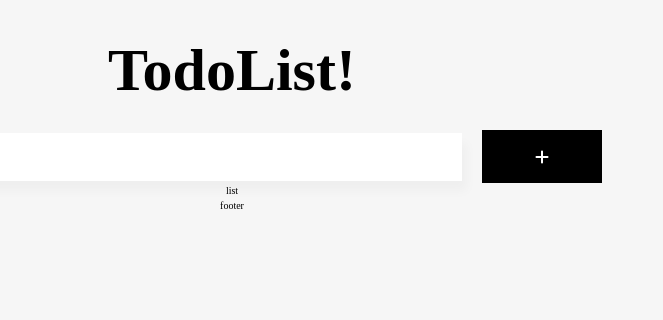
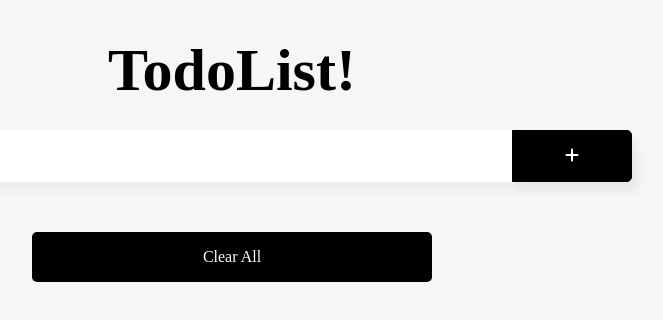
Before and after one commit to jy0813/VueStudy02, a Vue app in the folder vue-todo/: page / in a window 1280 px wide. Shown: the top 320 px of the page, without its empty margins (408-1071 px from the left). Built offline with nearby package versions, Linux system fonts and the light colour scheme.

Commit message:
feat: TodoList 기능 추가 완료

```diff
--- a/vue-todo/src/App.vue
+++ b/vue-todo/src/App.vue
@@ -28,7 +28,7 @@ export default {
 
 <style>
 .todo_wrap {
-  width: 800px;
+  width: 80rem;
   margin: 0 auto;
 }
 
--- a/vue-todo/src/components/TodoFooter.vue
+++ b/vue-todo/src/components/TodoFooter.vue
@@ -1,10 +1,28 @@
 <template>
-  <div>footer</div>
+  <div class="todo_clear">
+    <button class="clear_btn" @click="clearTodo">Clear All</button>
+  </div>
 </template>
 
 <script>
-export default {};
+export default {
+  methods: {
+    clearTodo() {
+      localStorage.clear();
+    },
+  },
+};
 </script>
 
 <style scoped>
+.clear_btn {
+  width: 50%;
+  height: 5rem;
+  margin: 5rem auto;
+  line-height: 5rem;
+  border-radius: 0.5rem;
+  background: #000;
+  font-size: 1.6rem;
+  color: #fff;
+}
 </style>
--- a/vue-todo/src/components/TodoHeader.vue
+++ b/vue-todo/src/components/TodoHeader.vue
@@ -1,5 +1,5 @@
 <template>
-  <div>
+  <div class="todo_header">
     <h1>TodoList!</h1>
   </div>
 </template>
--- a/vue-todo/src/components/TodoInput.vue
+++ b/vue-todo/src/components/TodoInput.vue
@@ -1,11 +1,13 @@
 <template>
-  <div>
+  <div class="todo_add">
     <div class="input_area shadow">
       <div class="input_box">
         <input type="text" v-model="newTodoItem" @keyup.enter="addTodo" />
+        <button @click="addTodo" class="shadow">
+          <i class="fas fa-plus"></i>
+        </button>
       </div>
     </div>
-    <button @click="addTodo"><i class="fas fa-plus"></i></button>
   </div>
 </template>
 
@@ -18,10 +20,12 @@ export default {
   },
   methods: {
     addTodo() {
-      this.newTodoItem;
-      // 저장하는 로직 api
-      localStorage.setItem(this.newTodoItem, this.newTodoItem);
-      this.clearInput();
+      if (this.newTodoItem !== "") {
+        // 저장하는 로직 api
+        let obj = { completed: false, item: this.newTodoItem };
+        localStorage.setItem(this.newTodoItem, JSON.stringify(obj));
+        this.clearInput();
+      }
     },
     clearInput() {
       this.newTodoItem = "";
@@ -32,19 +36,22 @@ export default {
 
 <style scoped>
 .input_area {
-  display: inline-block;
-  vertical-align: middle;
-  width: 600px;
+  display: flex;
 }
 
 .input_box {
-  padding: 1.5rem 2rem;
+  display: flex;
+  justify-content: space-between;
+  width: 100%;
+  min-height: 5rem;
+  line-height: 5rem;
+  padding-left: 0.9rem;
   background: #fff;
-  box-sizing: border-box;
+  border-radius: 0.5rem;
 }
 
 input {
-  width: 100%;
+  width: calc(100% - 12rem);
   height: 100%;
   font-size: 1.6rem;
   line-height: 1;
@@ -53,13 +60,9 @@ input {
 }
 
 button {
-  display: inline-block;
-  vertical-align: middle;
   width: 12rem;
-  height: 5.3rem;
-  margin-left: 2rem;
-  line-height: 5.3rem;
   border: 0.1rem solid #000;
+  border-radius: 0 0.5rem 0.5rem 0;
   background: #000;
   font-size: 1.6rem;
   color: #fff;
--- a/vue-todo/src/components/TodoList.vue
+++ b/vue-todo/src/components/TodoList.vue
@@ -1,10 +1,97 @@
 <template>
-  <div>list</div>
+  <div class="todo_list">
+    <ul>
+      <li class="shadow" v-for="(item, i) in todoItems" :key="item.item">
+        <button
+          class="check_btn"
+          :class="{ completed: item.completed }"
+          @click="toggleComplete(item)"
+        >
+          <i class="fas fa-check"></i>
+        </button>
+        <span :class="{ text_completed: item.completed }">{{ item.item }}</span>
+        <button class="remove_btn" @click="removeTodo(item, i)">
+          <i class="fas fa-trash"></i>
+        </button>
+      </li>
+    </ul>
+  </div>
 </template>
 
 <script>
-export default {};
+export default {
+  data() {
+    return {
+      todoItems: [],
+    };
+  },
+  created() {
+    if (localStorage.length > 0) {
+      for (let i = 0; i < localStorage.length; i++) {
+        if (localStorage.key(i) !== "loglevel:webpack-dev-server") {
+          this.todoItems.push(
+            JSON.parse(localStorage.getItem(localStorage.key(i)))
+          );
+        }
+      }
+    }
+  },
+  methods: {
+    removeTodo(item, i) {
+      localStorage.removeItem(item);
+      this.todoItems.splice(i, 1);
+    },
+    toggleComplete(item) {
+      item.completed = !item.completed;
+      // localStorage에 갱신
+      localStorage.removeItem(item.item);
+      localStorage.setItem(item.item, JSON.stringify(item));
+    },
+  },
+};
 </script>
 
 <style scoped>
+ul {
+  text-align: left;
+}
+
+li {
+  display: flex;
+  min-height: 5rem;
+  line-height: 5rem;
+  margin: 0.5rem 0;
+  padding-left: 0.9rem;
+  background: #fff;
+  border-radius: 0.5rem;
+  font-size: 1.6rem;
+  white-space: nowrap;
+  overflow: hidden;
+  text-overflow: ellipsis;
+}
+
+.check_btn {
+  line-height: 4.5rem;
+  font-size: 1.6rem;
+  color: #62acde;
+  margin-right: 2rem;
+}
+
+.check_btn.completed {
+  color: #b3adad;
+}
+
+.text_completed {
+  text-decoration: line-through;
+  color: #b3adad;
+}
+
+.remove_btn {
+  width: 12rem;
+  margin-left: auto;
+  border-radius: 0 0.5rem 0.5rem 0;
+  background: #000;
+  font-size: 1.6rem;
+  color: #fff;
+}
 </style>
```
